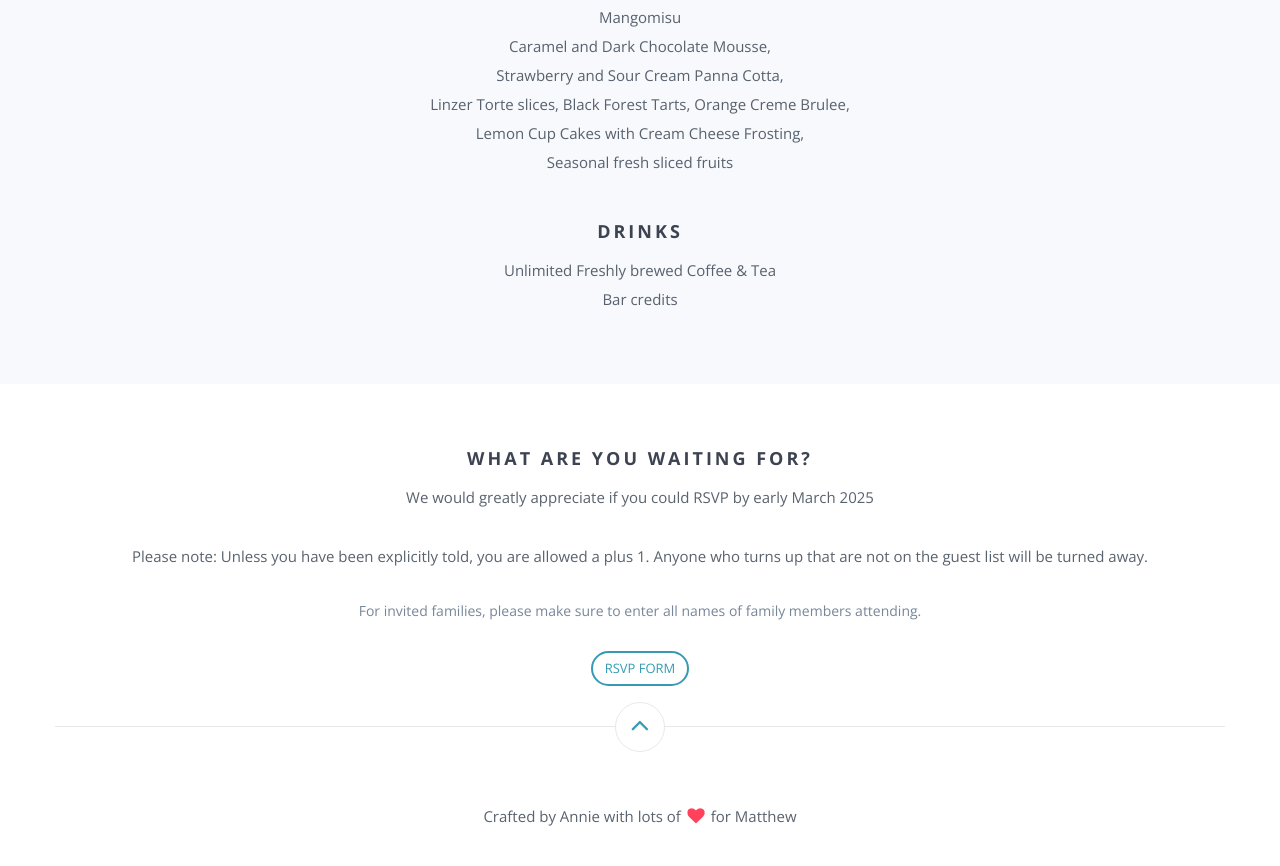
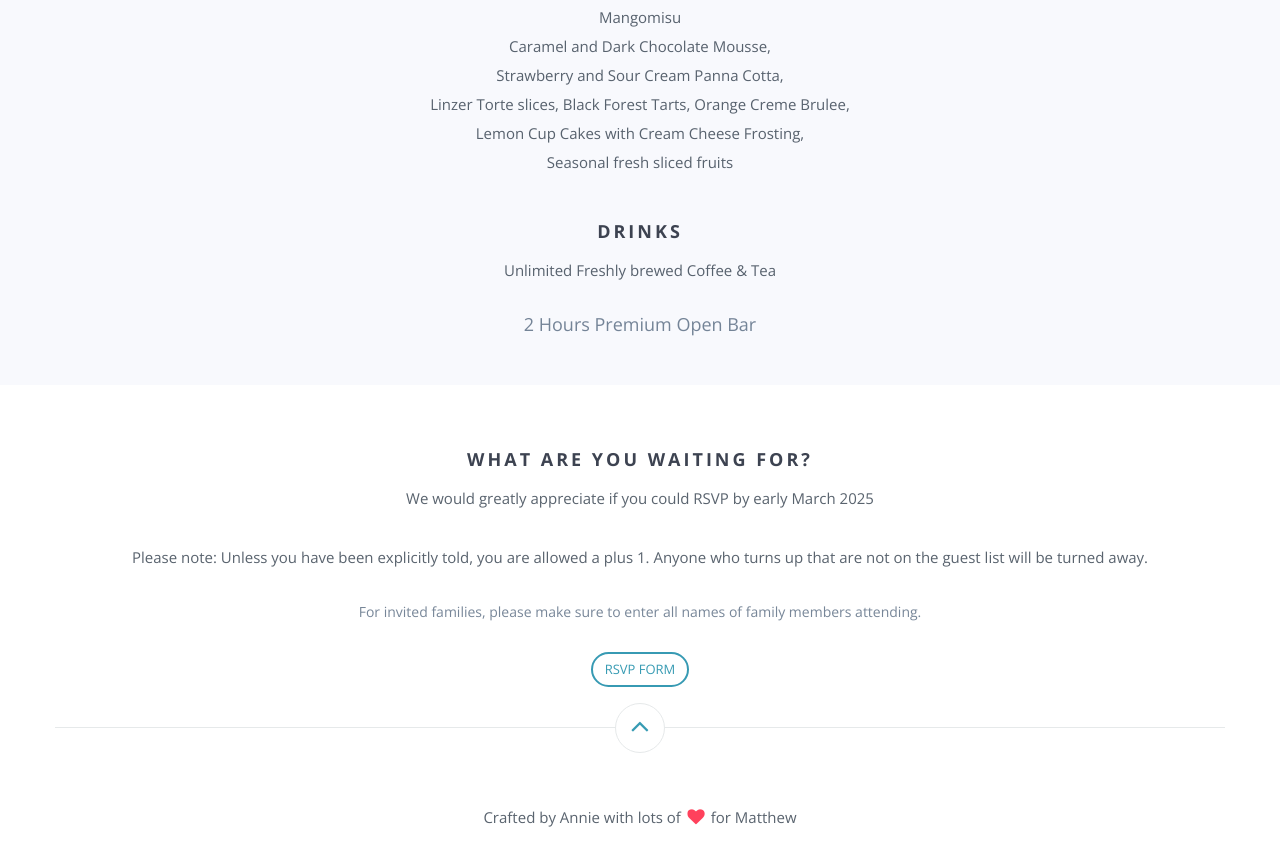
Before and after one commit to Mild-error/Annies-and-Matthew-s-Wedding-website, a website: page index.html in a window 1280 px wide. Shown: the part 5915-6781 px from the top of the page. Drawn offline with nearby package versions, Linux system fonts and the light colour scheme; some packages are replaced by stand-ins of ours; a script that the page names is missing; files whose address does not match are found by name.

Commit message:
menu upd

```diff
--- a/index.html
+++ b/index.html
@@ -558,8 +558,8 @@ If your accommodation does not include Airport transfers and you wish to avail,
                              Seasonal fresh sliced fruits</p>
 
                           <h3>Drinks</h3>
-                          <p>Unlimited Freshly brewed Coffee & Tea<br>
-                        Bar credits</p>
+                          <p>Unlimited Freshly brewed Coffee & Tea<br></p>
+                        <H4>2 Hours Premium Open Bar</H4>
                         </div>
                       </div>
             </div>
```
